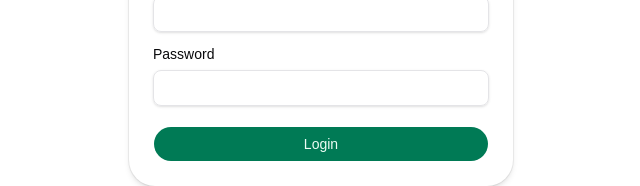
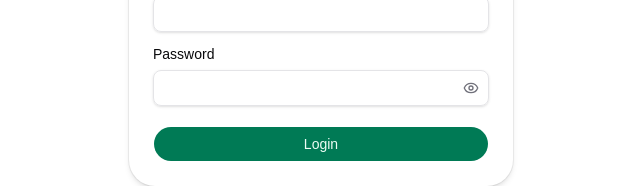
Before and after one commit to louvredev/romusa, a React (Vite) app: page /admin/login in a window 1280 px wide. Shown: the part 398-584 px from the top of the page, without its empty margins (319-959 px from the left). Built offline with nearby package versions, Linux system fonts and the light colour scheme; no server answers.

Commit message:
add: toggle password

```diff
--- a/src/pages/AdminLogin.tsx
+++ b/src/pages/AdminLogin.tsx
@@ -9,12 +9,13 @@ import {
   CardTitle,
   CardDescription,
 } from "@/components/ui/card"
-import { LogIn, Loader2 } from "lucide-react"
+import { LogIn, Loader2, Eye, EyeOff } from "lucide-react"
 
 export function AdminLogin() {
   const navigate = useNavigate()
   const [email, setEmail] = useState("")
   const [password, setPassword] = useState("")
+  const [showPassword, setShowPassword] = useState(false)
   const [submitting, setSubmitting] = useState(false)
   const [error, setError] = useState<string | null>(null)
 
@@ -62,15 +63,32 @@ export function AdminLogin() {
               <label className="text-sm font-medium" htmlFor="password">
                 Password
               </label>
+              <div className="relative">
                 <input
                   id="password"
-                type="password"
+                  type={showPassword ? "text" : "password"}
                   autoComplete="current-password"
                   value={password}
                   onChange={(e) => setPassword(e.target.value)}
-                className="flex h-9 w-full rounded-md border border-input bg-transparent px-3 py-1 text-sm shadow-sm focus-visible:outline-none focus-visible:ring-1 focus-visible:ring-ring"
+                  className="flex h-9 w-full rounded-md border border-input bg-transparent px-3 py-1 pr-9 text-sm shadow-sm focus-visible:outline-none focus-visible:ring-1 focus-visible:ring-ring"
                   required
                 />
+                <button
+                  type="button"
+                  onClick={() => setShowPassword((prev) => !prev)}
+                  tabIndex={-1}
+                  className="absolute inset-y-0 right-0 flex items-center px-2.5 text-muted-foreground hover:text-foreground"
+                >
+                  {showPassword ? (
+                    <EyeOff className="h-4 w-4" />
+                  ) : (
+                    <Eye className="h-4 w-4" />
+                  )}
+                  <span className="sr-only">
+                    {showPassword ? "Sembunyikan password" : "Tampilkan password"}
+                  </span>
+                </button>
+              </div>
             </div>
 
             {error && <p className="text-sm text-destructive">{error}</p>}
```
Lines whose indentation alone changed are shown as unchanged.
